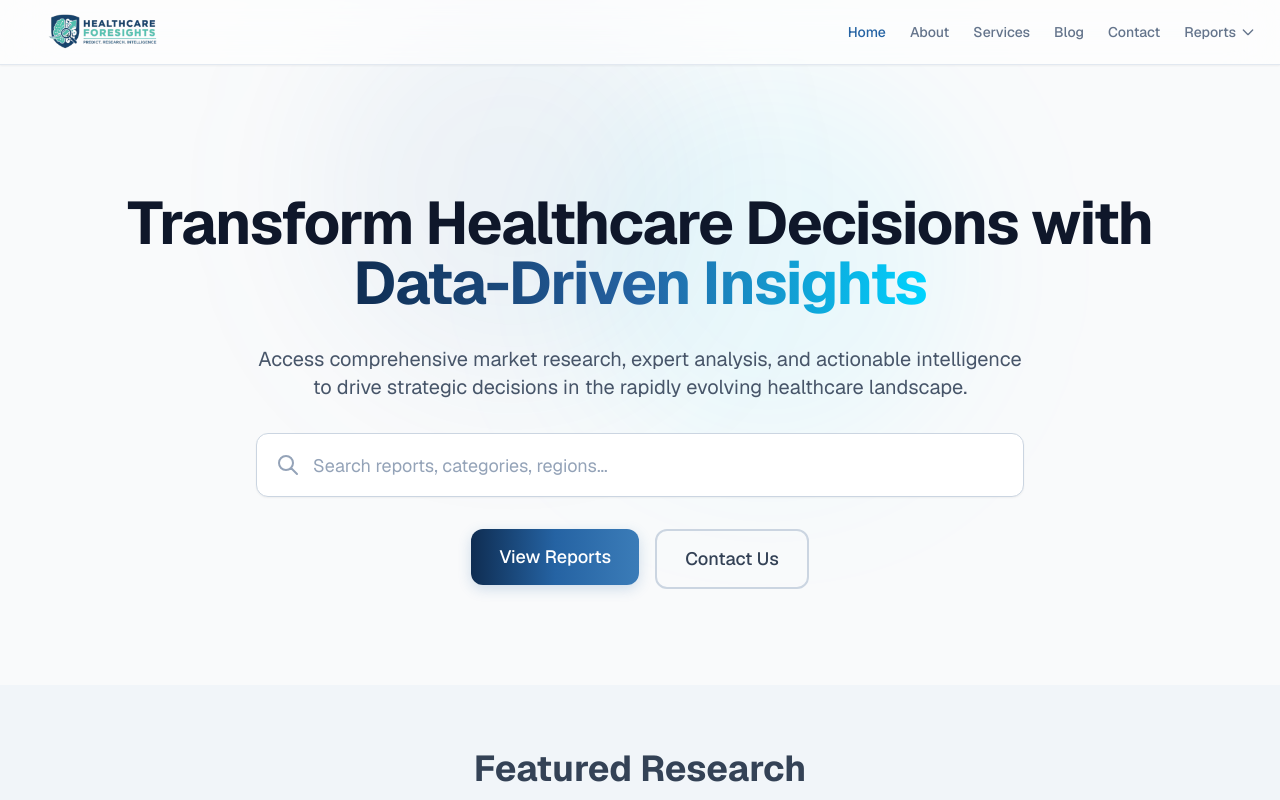
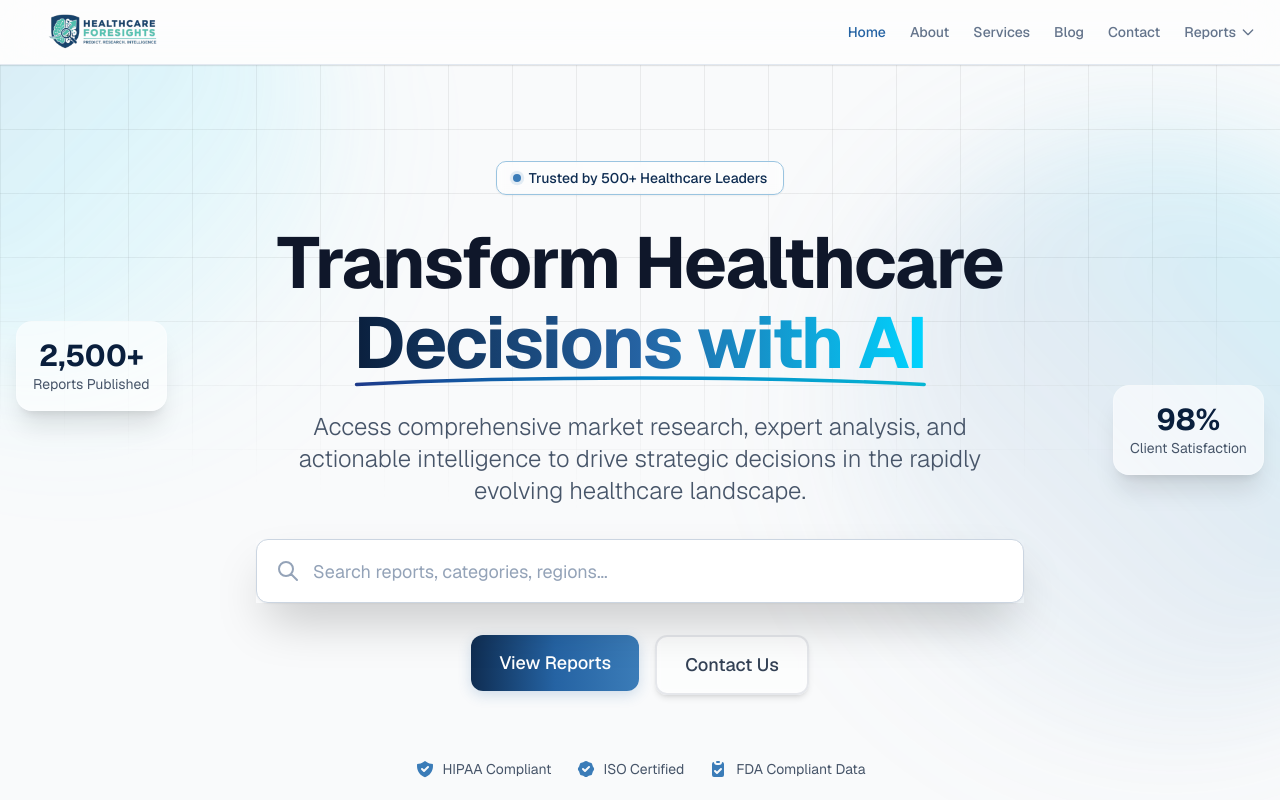
Before and after one commit to manoramapandagle1979-glitch/healthcare-market-research, a Next.js app: page / in a window 1280 px wide. Shown: the top 800 px of the page. Built offline with nearby package versions, Linux system fonts and the light colour scheme.

Commit message:
feat: add favicon and enhance HeroSection with new design elements and trust indicators

```diff
--- a/app/layout.tsx
+++ b/app/layout.tsx
@@ -26,6 +26,9 @@ export const metadata: Metadata = {
   description: "Access comprehensive healthcare research reports, industry analysis, and expert insights on digital health, pharmaceuticals, medical devices, and emerging healthcare technologies.",
   keywords: ["healthcare research", "medical industry reports", "healthcare analytics", "pharmaceutical research", "digital health trends", "medical devices market"],
   authors: [{ name: "Healthcare Foresights Team" }],
+  icons: {
+    icon: "/assets/images/favicon.png",
+  },
   openGraph: {
     type: "website",
     locale: "en_US",
--- a/components/home/HeroSection.tsx
+++ b/components/home/HeroSection.tsx
@@ -1,49 +1,130 @@
 import Link from 'next/link';
-import { Section, Container, Button, SearchBar } from '@/components/ui';
+import { Section, Container, Button, SearchBar, Badge } from '@/components/ui';
 
 export default function HeroSection() {
   return (
-    <Section padding="xl">
-      <Container size="lg">
-        <div className="flex flex-col items-center text-center space-y-8">
-          {/* Decorative gradient background */}
-          <div className="absolute inset-0 -z-10 overflow-hidden">
-            <div className="absolute top-0 left-1/4 w-96 h-96 bg-ocean-500/20 rounded-full mix-blend-multiply filter blur-3xl opacity-30 animate-float"></div>
-            <div className="absolute top-20 right-1/4 w-96 h-96 bg-bright-500/20 rounded-full mix-blend-multiply filter blur-3xl opacity-30 animate-float" style={{ animationDelay: '1s' }}></div>
+    <Section padding="xl" className="relative overflow-hidden">
+      {/* Advanced gradient mesh background - Full section coverage */}
+      <div className="absolute inset-0 -z-10 pointer-events-none">
+        {/* Grid pattern overlay */}
+        <div className="absolute inset-0 bg-[linear-gradient(to_right,#8882_1px,transparent_1px),linear-gradient(to_bottom,#8882_1px,transparent_1px)] bg-[size:4rem_4rem] [mask-image:radial-gradient(ellipse_80%_50%_at_50%_0%,#000_70%,transparent_110%)]"></div>
+
+        {/* Gradient orbs with mesh effect */}
+        <div className="absolute -top-40 -left-40 w-[500px] h-[500px] bg-gradient-to-br from-ocean-500/30 via-bright-400/20 to-transparent rounded-full mix-blend-multiply filter blur-3xl opacity-70 animate-float"></div>
+        <div className="absolute top-20 -right-40 w-[600px] h-[600px] bg-gradient-to-bl from-bright-500/30 via-ocean-400/20 to-transparent rounded-full mix-blend-multiply filter blur-3xl opacity-70 animate-float" style={{ animationDelay: '2s' }}></div>
+        <div className="absolute -bottom-20 left-1/3 w-[400px] h-[400px] bg-gradient-to-tr from-navy-500/20 via-ocean-300/15 to-transparent rounded-full mix-blend-multiply filter blur-3xl opacity-50 animate-float" style={{ animationDelay: '4s' }}></div>
+      </div>
+
+      <Container size="lg" className="relative">
+        <div className="flex flex-col items-center text-center space-y-8 relative z-10">
+          {/* Floating badge */}
+          <div className="animate-fadeIn flex items-center gap-2">
+            <Badge variant="outline" className="backdrop-blur-sm bg-white/50 border-ocean-200 text-navy-800 px-4 py-1.5 shadow-sm hover:shadow-md transition-shadow">
+              <span className="relative flex h-2 w-2 mr-2">
+                <span className="animate-ping absolute inline-flex h-full w-full rounded-full bg-ocean-400 opacity-75"></span>
+                <span className="relative inline-flex rounded-full h-2 w-2 bg-ocean-500"></span>
+              </span>
+              Trusted by 500+ Healthcare Leaders
+            </Badge>
           </div>
 
-          <h1 className="text-4xl md:text-5xl lg:text-6xl font-bold tracking-tight text-slate-900 animate-fadeIn">
-            Transform Healthcare Decisions with{' '}
-            <span className="bg-gradient-to-r from-navy-800 via-ocean-600 to-bright-500 bg-clip-text text-transparent">
-              Data-Driven Insights
+          {/* Main headline with modern typography */}
+          <h1 className="text-5xl md:text-6xl lg:text-7xl font-bold tracking-tight text-slate-900 animate-fadeIn leading-[1.1]" style={{ animationDelay: '0.05s' }}>
+            Transform Healthcare
+            <br />
+            <span className="relative inline-block mt-2">
+              <span className="bg-gradient-to-r from-navy-900 via-ocean-600 to-bright-500 bg-clip-text text-transparent">
+                Decisions with AI
+              </span>
+              {/* Underline decoration */}
+              <svg className="absolute -bottom-2 left-0 w-full" viewBox="0 0 500 12" fill="none" xmlns="http://www.w3.org/2000/svg">
+                <path d="M2 10C150 2.5 350 2.5 498 10" stroke="url(#gradient)" strokeWidth="3" strokeLinecap="round"/>
+                <defs>
+                  <linearGradient id="gradient" x1="0%" y1="0%" x2="100%" y2="0%">
+                    <stop offset="0%" stopColor="#1e3a8a" />
+                    <stop offset="50%" stopColor="#0284c7" />
+                    <stop offset="100%" stopColor="#06b6d4" />
+                  </linearGradient>
+                </defs>
+              </svg>
             </span>
           </h1>
 
-          <p className="text-lg md:text-xl text-slate-600 max-w-3xl animate-fadeIn" style={{ animationDelay: '0.1s' }}>
+          <p className="text-xl md:text-2xl text-slate-600 max-w-3xl animate-fadeIn leading-relaxed font-light" style={{ animationDelay: '0.1s' }}>
             Access comprehensive market research, expert analysis, and actionable intelligence
             to drive strategic decisions in the rapidly evolving healthcare landscape.
           </p>
 
-          {/* Search Bar */}
-          <div className="w-full max-w-3xl flex justify-center animate-fadeIn" style={{ animationDelay: '0.15s' }}>
-            <SearchBar
-              variant="hero"
-              placeholder="Search reports, categories, regions..."
-              className="w-full px-4 sm:px-0"
-            />
+          {/* Floating stats cards - glassmorphic */}
+          <div className="hidden lg:flex absolute top-32 -left-12 animate-fadeIn" style={{ animationDelay: '0.3s' }}>
+            <div className="backdrop-blur-md bg-white/60 border border-white/20 rounded-2xl p-4 shadow-xl hover:shadow-2xl transition-all duration-300 hover:-translate-y-1">
+              <div className="text-3xl font-bold text-navy-900">2,500+</div>
+              <div className="text-sm text-slate-600">Reports Published</div>
+            </div>
           </div>
 
-          <div className="flex flex-col sm:flex-row gap-4 animate-fadeIn" style={{ animationDelay: '0.2s' }}>
+          <div className="hidden lg:flex absolute top-48 -right-12 animate-fadeIn" style={{ animationDelay: '0.4s' }}>
+            <div className="backdrop-blur-md bg-white/60 border border-white/20 rounded-2xl p-4 shadow-xl hover:shadow-2xl transition-all duration-300 hover:-translate-y-1">
+              <div className="text-3xl font-bold text-navy-900">98%</div>
+              <div className="text-sm text-slate-600">Client Satisfaction</div>
+            </div>
+          </div>
+
+          {/* Search Bar with glassmorphic style */}
+          <div className="w-full max-w-3xl flex justify-center animate-fadeIn z-10" style={{ animationDelay: '0.15s' }}>
+            <div className="w-full px-4 sm:px-0 backdrop-blur-sm">
+              <SearchBar
+                variant="hero"
+                placeholder="Search reports, categories, regions..."
+                className="w-full shadow-2xl hover:shadow-ocean-200/50 transition-shadow duration-300"
+              />
+            </div>
+          </div>
+
+          {/* CTA buttons with enhanced styling */}
+          <div className="flex flex-col sm:flex-row gap-4 animate-fadeIn z-1" style={{ animationDelay: '0.2s' }}>
             <Link href="/reports">
-              <Button variant="primary" size="lg">
-                View Reports
+              <Button
+                variant="primary"
+                size="lg"
+                className="group relative overflow-hidden shadow-lg hover:shadow-xl transition-all duration-300"
+              >
+                <span className="relative z-10">View Reports</span>
+                <div className="absolute inset-0 bg-gradient-to-r from-ocean-600 to-bright-500 opacity-0 group-hover:opacity-100 transition-opacity duration-300"></div>
               </Button>
             </Link>
             <Link href="/contact">
-              <Button variant="outline" size="lg">
+              <Button
+                variant="outline"
+                size="lg"
+                className="backdrop-blur-sm bg-white/50 hover:bg-white/80 border-gray-200 hover:border-ocean-400 transition-all duration-300 shadow-md hover:shadow-lg"
+              >
                 Contact Us
               </Button>
             </Link>
+          </div>
+
+          {/* Trust indicators */}
+          <div className="flex flex-wrap items-center justify-center gap-6 pt-8 animate-fadeIn" style={{ animationDelay: '0.25s' }}>
+            <div className="flex items-center gap-2 text-sm text-slate-600">
+              <svg className="w-5 h-5 text-ocean-500" fill="currentColor" viewBox="0 0 20 20">
+                <path fillRule="evenodd" d="M2.166 4.999A11.954 11.954 0 0010 1.944 11.954 11.954 0 0017.834 5c.11.65.166 1.32.166 2.001 0 5.225-3.34 9.67-8 11.317C5.34 16.67 2 12.225 2 7c0-.682.057-1.35.166-2.001zm11.541 3.708a1 1 0 00-1.414-1.414L9 10.586 7.707 9.293a1 1 0 00-1.414 1.414l2 2a1 1 0 001.414 0l4-4z" clipRule="evenodd" />
+              </svg>
+              HIPAA Compliant
+            </div>
+            <div className="flex items-center gap-2 text-sm text-slate-600">
+              <svg className="w-5 h-5 text-ocean-500" fill="currentColor" viewBox="0 0 20 20">
+                <path fillRule="evenodd" d="M6.267 3.455a3.066 3.066 0 001.745-.723 3.066 3.066 0 013.976 0 3.066 3.066 0 001.745.723 3.066 3.066 0 012.812 2.812c.051.643.304 1.254.723 1.745a3.066 3.066 0 010 3.976 3.066 3.066 0 00-.723 1.745 3.066 3.066 0 01-2.812 2.812 3.066 3.066 0 00-1.745.723 3.066 3.066 0 01-3.976 0 3.066 3.066 0 00-1.745-.723 3.066 3.066 0 01-2.812-2.812 3.066 3.066 0 00-.723-1.745 3.066 3.066 0 010-3.976 3.066 3.066 0 00.723-1.745 3.066 3.066 0 012.812-2.812zm7.44 5.252a1 1 0 00-1.414-1.414L9 10.586 7.707 9.293a1 1 0 00-1.414 1.414l2 2a1 1 0 001.414 0l4-4z" clipRule="evenodd" />
+              </svg>
+              ISO Certified
+            </div>
+            <div className="flex items-center gap-2 text-sm text-slate-600">
+              <svg className="w-5 h-5 text-ocean-500" fill="currentColor" viewBox="0 0 20 20">
+                <path d="M9 2a1 1 0 000 2h2a1 1 0 100-2H9z" />
+                <path fillRule="evenodd" d="M4 5a2 2 0 012-2 3 3 0 003 3h2a3 3 0 003-3 2 2 0 012 2v11a2 2 0 01-2 2H6a2 2 0 01-2-2V5zm9.707 5.707a1 1 0 00-1.414-1.414L9 12.586l-1.293-1.293a1 1 0 00-1.414 1.414l2 2a1 1 0 001.414 0l4-4z" clipRule="evenodd" />
+              </svg>
+              FDA Compliant Data
+            </div>
           </div>
         </div>
       </Container>
```
Also changed, not shown: public/assets/images/favicon.png (added).
